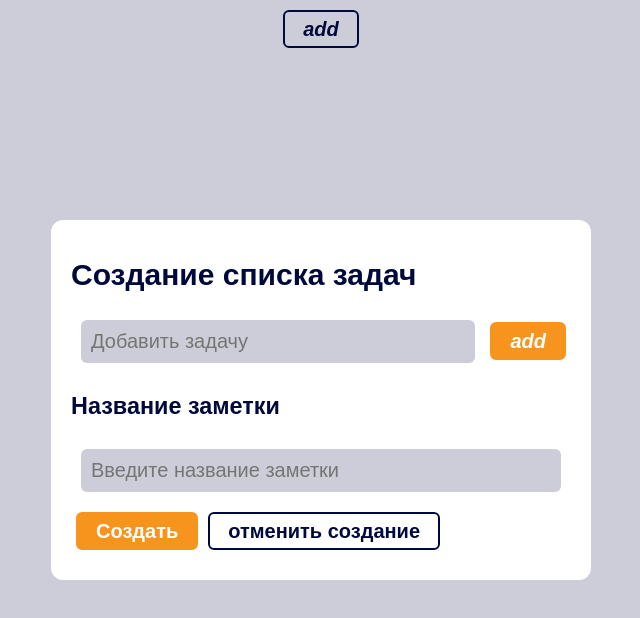
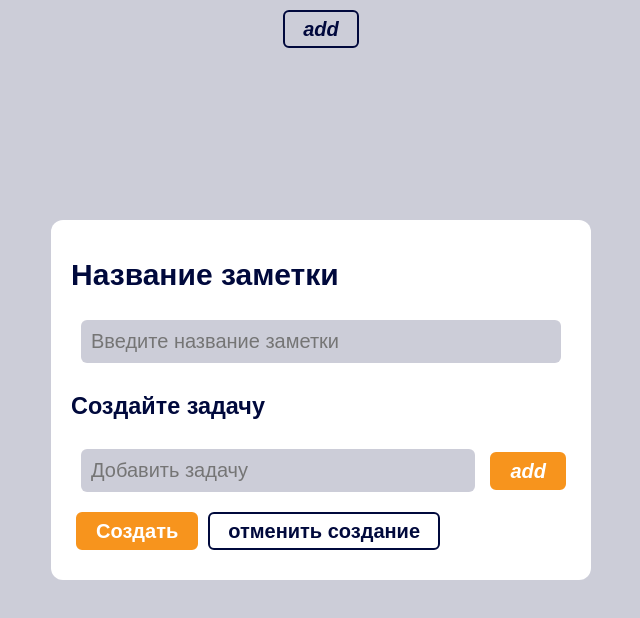
Before and after one commit to reekwul/TodoList, a Vue app: page / in a window 1280 px wide. Both pictures are taken after a click on the button "add". Shown: the top 618 px of the page, without its empty margins (319-959 px from the left). Built offline with nearby package versions, Linux system fonts and the light colour scheme.

Commit message:
мелкие правки визуала создания заметки

```diff
--- a/src/components/v-newTask.vue
+++ b/src/components/v-newTask.vue
@@ -3,7 +3,14 @@
             class="new-Task"
             v-show="show">
             <div class="blok-Note">
-                  <h2>Создание списка задач</h2>
+                  <h2>Название заметки</h2>
+                  <input
+                        maxlength="25"
+                        class="task-bord"
+                        v-model="task.name" placeholder="Введите название заметки">
+                  <h3 v-if="task.arrTask.length">Список задач</h3>
+
+                  <h3>Создайте задачу</h3>
                   <div class="flex">
                         <input
                               class="task-bord"
@@ -14,14 +21,6 @@
                               @click.prevent="pushingInTask()"
                         ><i class="material-icons">add</i></ui-btn>
                   </div>
-
-
-                  <h3>Название заметки</h3>
-                  <input
-                        maxlength="25"
-                        class="task-bord"
-                        v-model="task.name" placeholder="Введите название заметки">
-                  <h3 v-if="task.arrTask.length">Список задач</h3>
                   <div
                         class="flex"
                         v-for="i in task.arrTask.length"
```
